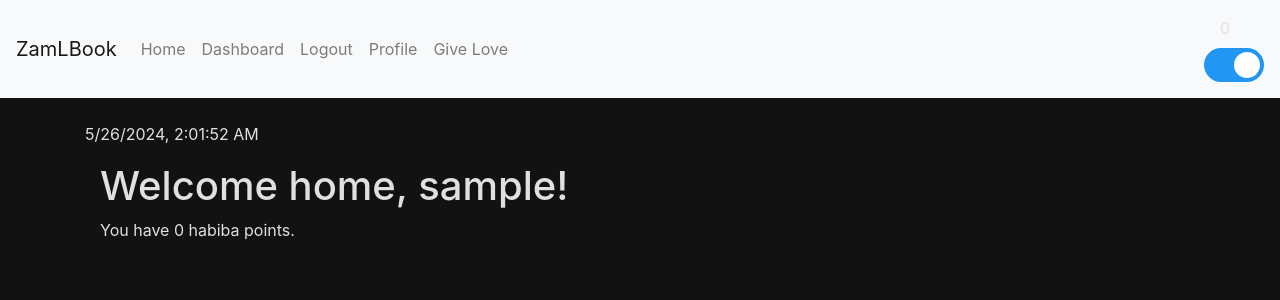
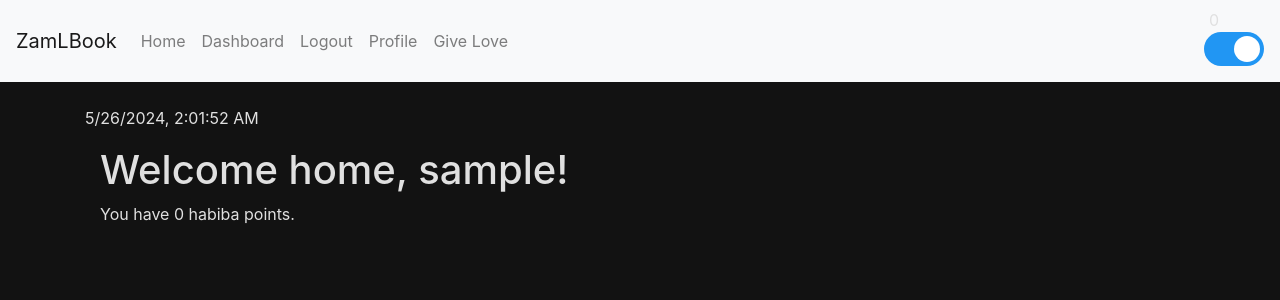
Before and after one commit to Halmouus/Personal, a Flask app: page /dashboard in a window 1280 px wide. Shown: the top 300 px of the page. Run offline with Flask 3, Linux system fonts and the light colour scheme; the visitor is signed in with stand-in values (Sample User, id 1); some libraries are stand-ins or nearby versions.

Commit message:
Add transaction history functionality + coin

```diff
--- a/app/templates/base.html
+++ b/app/templates/base.html
@@ -59,6 +59,14 @@
         .slider.round:before {
             border-radius: 50%;
         }
+        .token-display {
+            display: flex;
+            align-items: center;
+            margin-right: 15px;
+        }
+        .token-display i {
+            margin-right: 5px;
+        }
     </style>
     <script>
         function displayDateTime() {
@@ -113,9 +121,9 @@
             </ul>
             <div class="ml-auto">
                 {% if current_user.is_authenticated %}
-                <span class="nav-link">
+                <div class="token-display">
                     <i class="fas fa-coins" style="color: gold;"></i> {{ current_user.tokens }}
-                </span>
+                </div>
                 {% endif %}
                 <label class="switch">
                     <input type="checkbox" id="darkModeToggle" {% if session.get('dark_mode') %}checked{% endif %} onclick="toggleDarkMode()">
```
